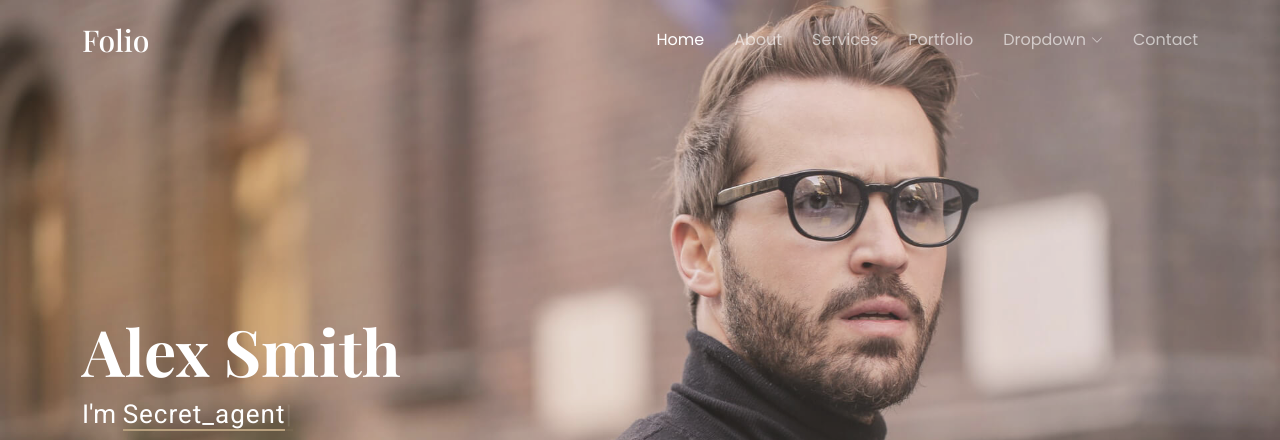
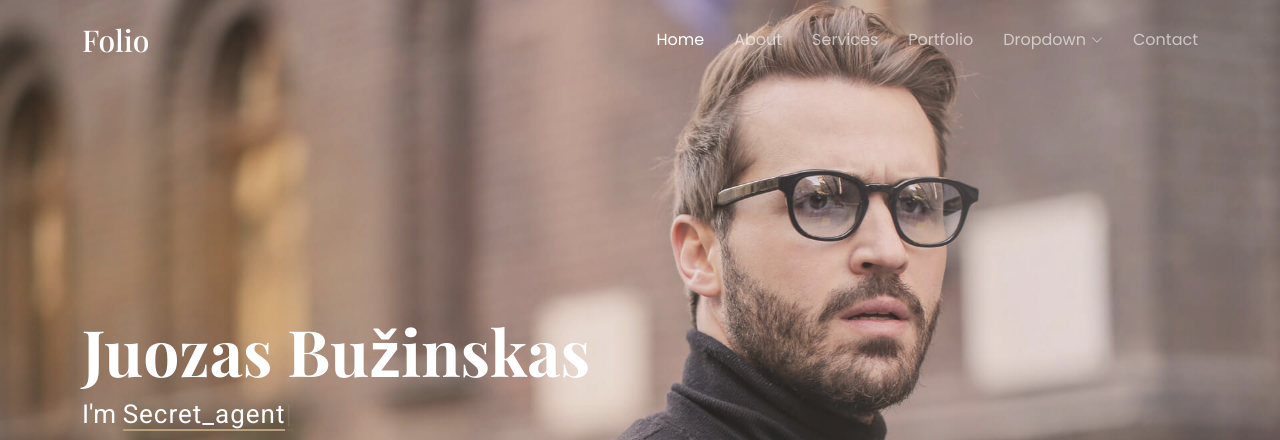
Before and after one commit to sakas9/sakas9, a plain HTML site: page index.html in a window 1280 px wide. Shown: the top 440 px of the page. Drawn offline with nearby package versions, Linux system fonts and the light colour scheme; a web font is replaced by a local one.

Commit message:
Update index.html

```diff
--- a/index.html
+++ b/index.html
@@ -86,7 +86,7 @@
       <img src="assets/img/hero-bg.jpg" alt="" data-aos="fade-in">
 
       <div class="container" data-aos="fade-up" data-aos-delay="100">
-        <h2>Alex Smith<br></h2>
+        <h2>Juozas Bužinskas<br></h2>
         <p>I'm <span class="typed" data-typed-items="Clown, Secret_agent, Jester, Actor">Nobody  </span></p>
         <div class="social-links">
           <a href="#"><i class="bi bi-twitter-x"></i></a>
```
